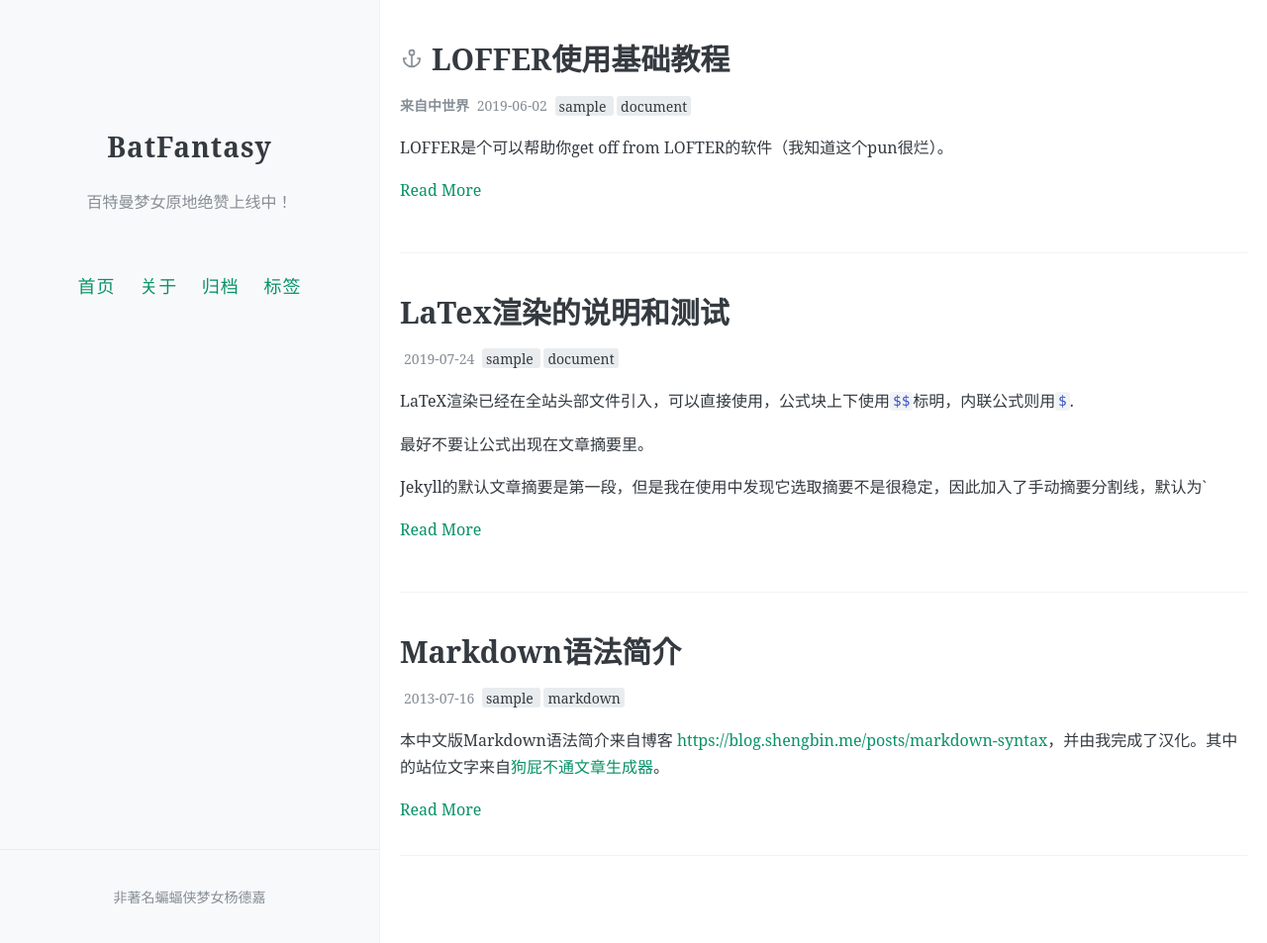
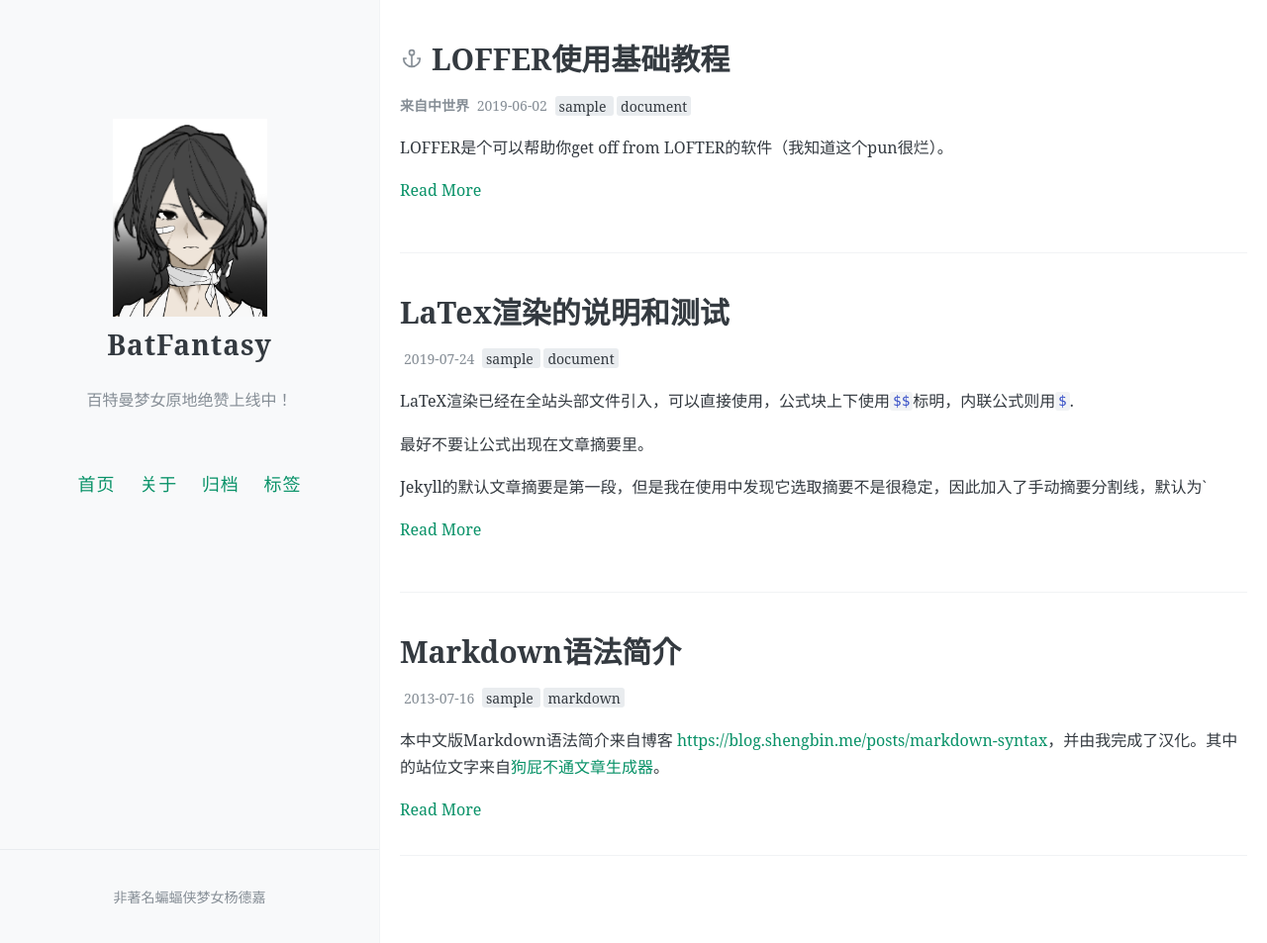
Before and after one commit to ephemeralnostalgia/batfantasy, a Jekyll site: the page built from index.html, in a window 1280 px wide and 954 px high. Shown: the whole window at 99% size. Built offline with Jekyll 4.4.1, drawn with Linux system fonts in a browser that asks for light colours; the list of posts is cut into pages by our own code; comment, search, counter and statistics services are not loaded.

Commit message:
Update _config.yml

```diff
--- a/_config.yml
+++ b/_config.yml
@@ -24,7 +24,7 @@ baseurl: /batfantasy
 #
 
 # 你的博客logo图片URL，建议尺寸不超过300px × 300px
-avatar:
+avatar: https://github.com/ephemeralnostalgia/batfantasy/blob/master/images/%E4%B8%8B%E8%BD%BD%20(1).png?raw=true
 
 # 你的favicon（出现在浏览器tab上）图片URL，建议使用较小(64px × 64px)的图片
 favicon:
```
